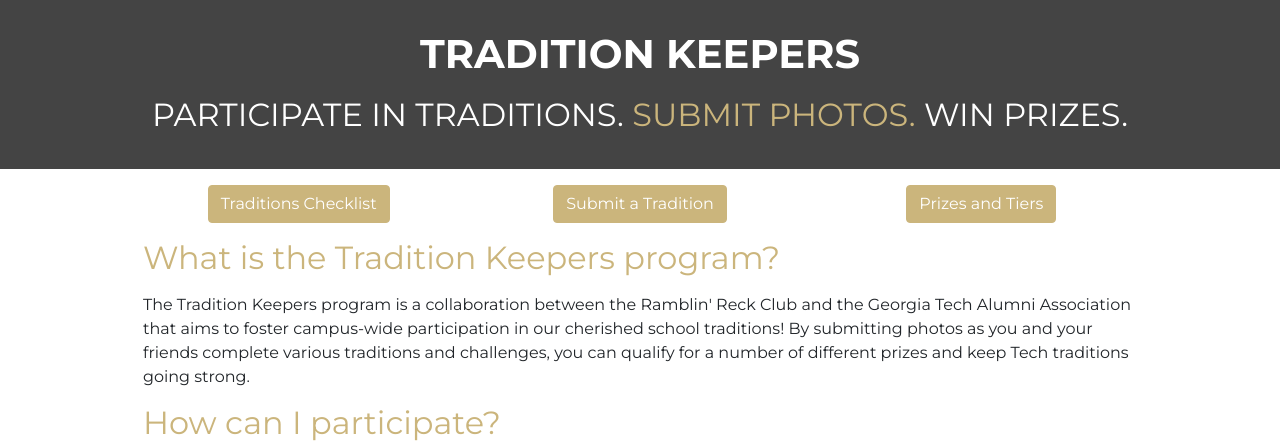
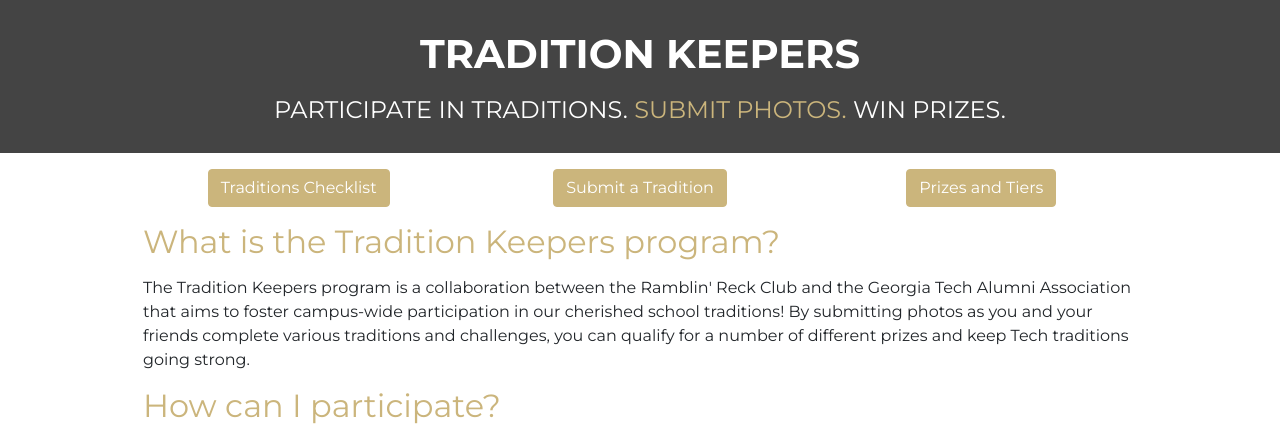
Before and after one commit to whancock6/website, a PHP site: page /traditionkeepers.php in a window 1280 px wide. Shown: the top 441 px of the page. Run offline with PHP 8.4, Linux system fonts and the light colour scheme.

Commit message:
update heading use

```diff
--- a/traditionkeepers.php
+++ b/traditionkeepers.php
@@ -21,7 +21,7 @@
             -moz-animation:bounce .40s linear;
             -webkit-animation:bounce .40s linear;
         }
-        h2.sub {
+        h4.sub {
             font-family: 'Montserrat', sans-serif;
             /*font-size: 30px;*/
             text-transform: uppercase;
@@ -101,7 +101,7 @@
 <div id="container-fluid">
     <div class="dark-bg">
         <h1>Tradition Keepers</h1>
-        <h2 class="sub">Participate in traditions. <span class="highlight">Submit photos.</span> Win prizes.</h2>
+        <h4 class="sub">Participate in traditions. <span class="highlight">Submit photos.</span> Win prizes.</h4>
     </div>
 
 </div>
```
